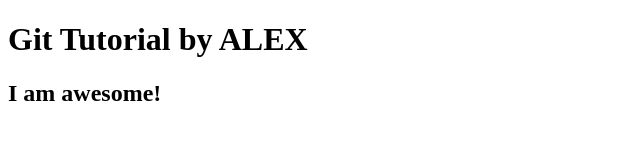
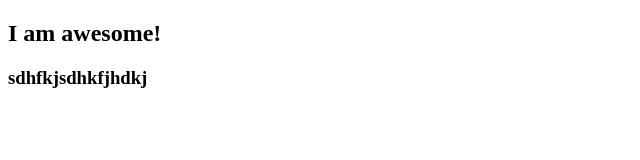
Before and after one commit to alexeymuryshkin/GitTutorial, a plain HTML site: page index.html in a window 1280 px wide. Shown: the whole page, without its empty margins (0-640 px from the left). Drawn offline with Linux system fonts and the light colour scheme.

Commit message:
Add new changes

```diff
--- a/index.html
+++ b/index.html
@@ -4,7 +4,7 @@
   <title>Git Tutorial</title>
 </head>
 <body>
-	<h1>Git Tutorial by ALEX</h1>
 	<h2>I am awesome!</h2>
+	<h3>sdhfkjsdhkfjhdkj</h3>
 </body>
 </html>
```
